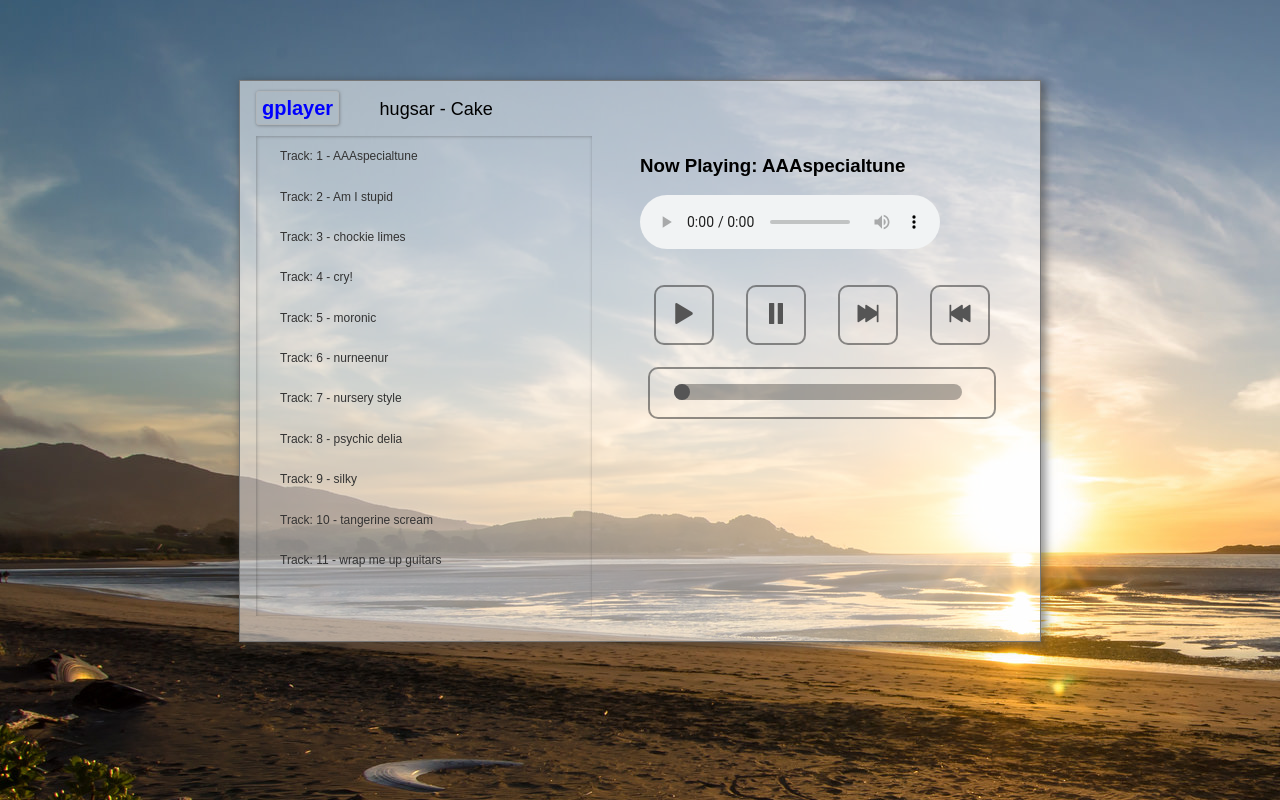
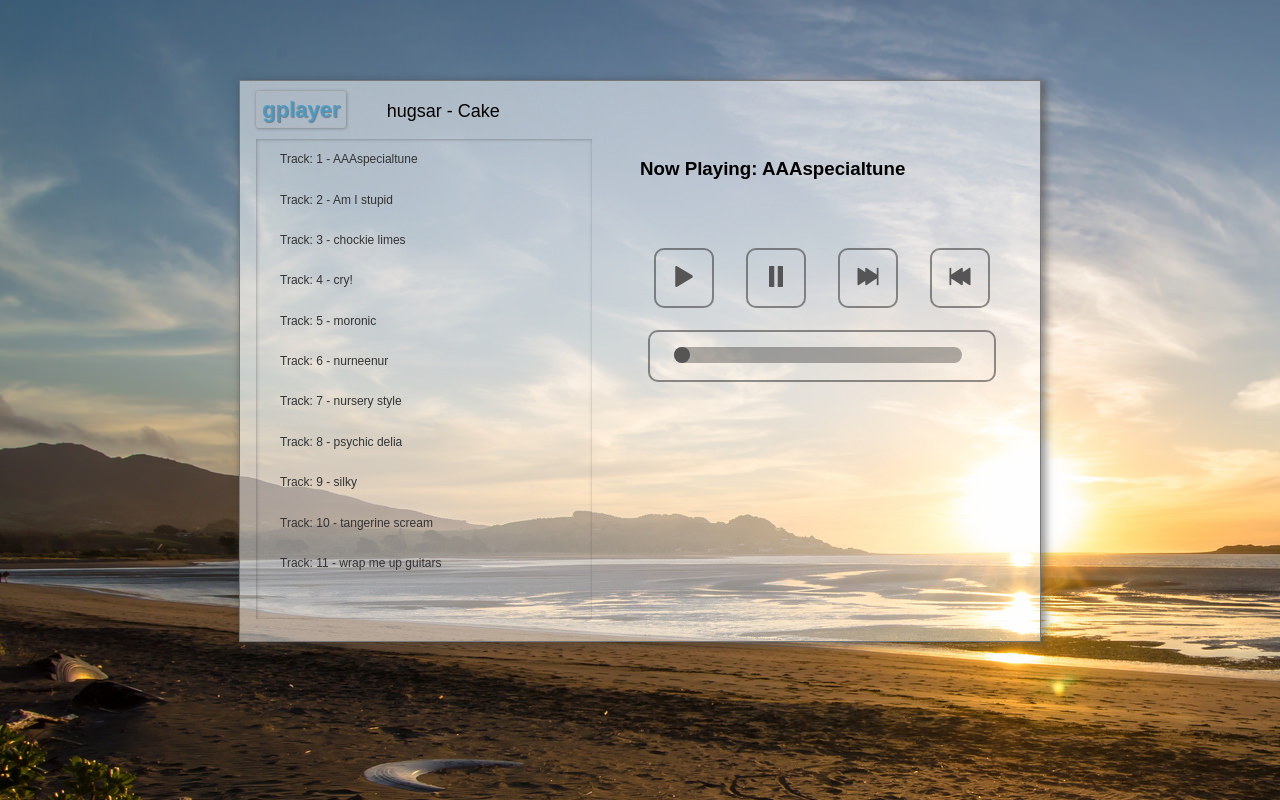
Before and after one commit to Joegrundman/gplayer, a plain HTML site: page index.html in a window 1280 px wide. Drawn offline with nearby package versions, Linux system fonts and the light colour scheme.

Commit message:
adjust logo

```diff
--- a/audioplayer.js
+++ b/audioplayer.js
@@ -89,7 +89,7 @@ const audioPlayerContainer = (data) => {
 const audioPlayer = (track) => (
     `<div class="audio-player">
             <h3 id="audio-player-track-title"> Now Playing: ${track.name} </h3>
-            <audio id="audio-player-console" src="${track.src}" controls>
+            <audio id="audio-player-console" src="${track.src}">
                 <p>Your browser does not support this audio player </p>
             </audio>
             <br>
--- a/index.css
+++ b/index.css
@@ -8,8 +8,9 @@ body {
 }
 
 #logo {
-    font-size: 20px;
-    color: blue;
+    font-size: 22px;
+    color: rgba(68, 158, 205, 0.8);
+    text-shadow: 1px 1px 1px rgba(30,30,30, 0.4);
     font-weight: bold;
     padding: 5px;
     border: 1px solid rgba(180, 180, 180, 0.6);
```
